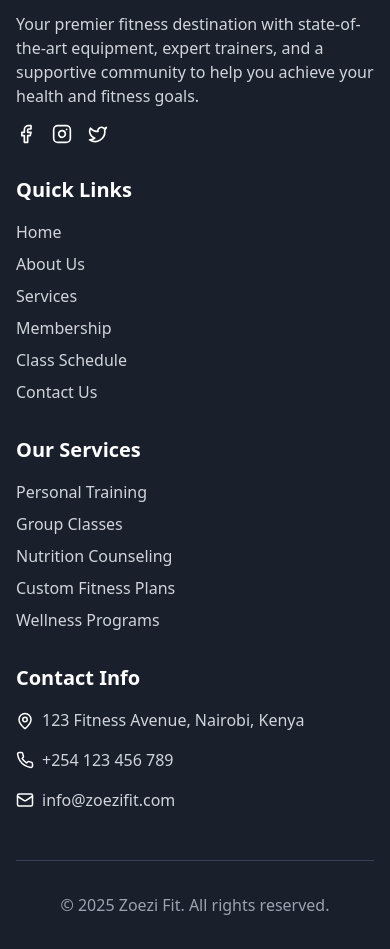
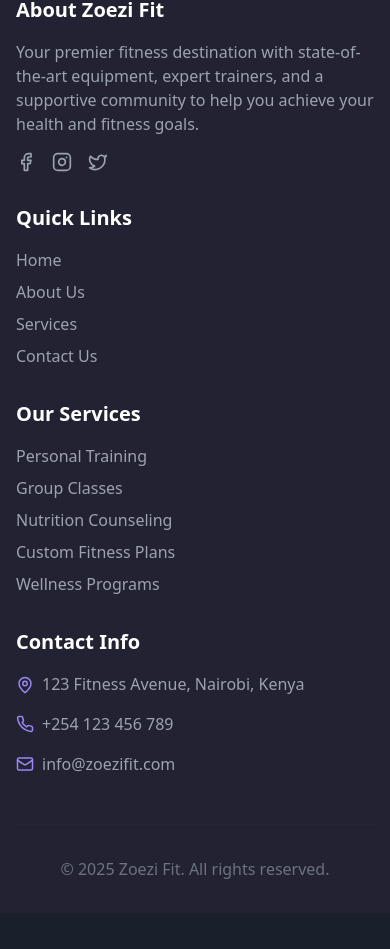
Before and after one commit to giddyutman/zoezi-fit-unleashed, a React (Vite) app: page /about in a window 390 px wide. Shown: the part 5699-6648 px from the top of the page. After the commit the page ends 6612 px from the top, so only its background shows below. Built offline with nearby package versions, Linux system fonts and the light colour scheme.

Commit message:
Refactor: Implement dark theme and remove sections
Implement dark theme and remove pricing, gallery, and schedule sections from the website.

```diff
--- a/src/App.tsx
+++ b/src/App.tsx
@@ -7,9 +7,6 @@ import { BrowserRouter, Routes, Route } from "react-router-dom";
 import Index from "./pages/Index";
 import About from "./pages/About";
 import Services from "./pages/Services";
-import Pricing from "./pages/Pricing";
-import Schedule from "./pages/Schedule";
-import Gallery from "./pages/Gallery";
 import Contact from "./pages/Contact";
 import NotFound from "./pages/NotFound";
 
@@ -25,9 +22,6 @@ const App = () => (
           <Route path="/" element={<Index />} />
           <Route path="/about" element={<About />} />
           <Route path="/services" element={<Services />} />
-          <Route path="/pricing" element={<Pricing />} />
-          <Route path="/schedule" element={<Schedule />} />
-          <Route path="/gallery" element={<Gallery />} />
           <Route path="/contact" element={<Contact />} />
           <Route path="*" element={<NotFound />} />
         </Routes>
--- a/src/components/Footer.tsx
+++ b/src/components/Footer.tsx
@@ -4,23 +4,23 @@ import { Facebook, Instagram, Twitter, MapPin, Phone, Mail } from 'lucide-react'
 
 const Footer = () => {
   return (
-    <footer className="bg-zoezi-dark text-white pt-16 pb-8">
+    <footer className="bg-zoezi-dark-card text-gray-300 pt-16 pb-8 border-t border-gray-800">
       <div className="max-container">
         <div className="grid grid-cols-1 md:grid-cols-2 lg:grid-cols-4 gap-8">
           {/* About */}
           <div>
-            <h3 className="text-xl font-bold mb-4">About Zoezi Fit</h3>
-            <p className="text-gray-300 mb-4">
+            <h3 className="text-xl font-bold mb-4 text-white">About Zoezi Fit</h3>
+            <p className="text-gray-400 mb-4">
               Your premier fitness destination with state-of-the-art equipment, expert trainers, and a supportive community to help you achieve your health and fitness goals.
             </p>
             <div className="flex space-x-4">
-              <a href="#" className="hover:text-zoezi-purple transition-colors">
+              <a href="#" className="text-gray-400 hover:text-zoezi-purple transition-colors">
                 <Facebook size={20} />
               </a>
-              <a href="#" className="hover:text-zoezi-purple transition-colors">
+              <a href="#" className="text-gray-400 hover:text-zoezi-purple transition-colors">
                 <Instagram size={20} />
               </a>
-              <a href="#" className="hover:text-zoezi-purple transition-colors">
+              <a href="#" className="text-gray-400 hover:text-zoezi-purple transition-colors">
                 <Twitter size={20} />
               </a>
             </div>
@@ -28,73 +28,67 @@ const Footer = () => {
 
           {/* Quick Links */}
           <div>
-            <h3 className="text-xl font-bold mb-4">Quick Links</h3>
+            <h3 className="text-xl font-bold mb-4 text-white">Quick Links</h3>
             <ul className="space-y-2">
               <li>
-                <Link to="/" className="text-gray-300 hover:text-white transition-colors">Home</Link>
+                <Link to="/" className="text-gray-400 hover:text-white transition-colors">Home</Link>
               </li>
               <li>
-                <Link to="/about" className="text-gray-300 hover:text-white transition-colors">About Us</Link>
+                <Link to="/about" className="text-gray-400 hover:text-white transition-colors">About Us</Link>
               </li>
               <li>
-                <Link to="/services" className="text-gray-300 hover:text-white transition-colors">Services</Link>
+                <Link to="/services" className="text-gray-400 hover:text-white transition-colors">Services</Link>
               </li>
               <li>
-                <Link to="/pricing" className="text-gray-300 hover:text-white transition-colors">Membership</Link>
-              </li>
-              <li>
-                <Link to="/schedule" className="text-gray-300 hover:text-white transition-colors">Class Schedule</Link>
-              </li>
-              <li>
-                <Link to="/contact" className="text-gray-300 hover:text-white transition-colors">Contact Us</Link>
+                <Link to="/contact" className="text-gray-400 hover:text-white transition-colors">Contact Us</Link>
               </li>
             </ul>
           </div>
 
           {/* Services */}
           <div>
-            <h3 className="text-xl font-bold mb-4">Our Services</h3>
+            <h3 className="text-xl font-bold mb-4 text-white">Our Services</h3>
             <ul className="space-y-2">
               <li>
-                <Link to="/services" className="text-gray-300 hover:text-white transition-colors">Personal Training</Link>
+                <Link to="/services" className="text-gray-400 hover:text-white transition-colors">Personal Training</Link>
               </li>
               <li>
-                <Link to="/services" className="text-gray-300 hover:text-white transition-colors">Group Classes</Link>
+                <Link to="/services" className="text-gray-400 hover:text-white transition-colors">Group Classes</Link>
               </li>
               <li>
-                <Link to="/services" className="text-gray-300 hover:text-white transition-colors">Nutrition Counseling</Link>
+                <Link to="/services" className="text-gray-400 hover:text-white transition-colors">Nutrition Counseling</Link>
               </li>
               <li>
-                <Link to="/services" className="text-gray-300 hover:text-white transition-colors">Custom Fitness Plans</Link>
+                <Link to="/services" className="text-gray-400 hover:text-white transition-colors">Custom Fitness Plans</Link>
               </li>
               <li>
-                <Link to="/services" className="text-gray-300 hover:text-white transition-colors">Wellness Programs</Link>
+                <Link to="/services" className="text-gray-400 hover:text-white transition-colors">Wellness Programs</Link>
               </li>
             </ul>
           </div>
 
           {/* Contact Info */}
           <div>
-            <h3 className="text-xl font-bold mb-4">Contact Info</h3>
+            <h3 className="text-xl font-bold mb-4 text-white">Contact Info</h3>
             <ul className="space-y-4">
               <li className="flex items-start">
-                <MapPin className="mr-2 mt-1 flex-shrink-0" size={18} />
-                <span className="text-gray-300">123 Fitness Avenue, Nairobi, Kenya</span>
+                <MapPin className="mr-2 mt-1 flex-shrink-0 text-zoezi-purple" size={18} />
+                <span className="text-gray-400">123 Fitness Avenue, Nairobi, Kenya</span>
               </li>
               <li className="flex items-center">
-                <Phone className="mr-2 flex-shrink-0" size={18} />
-                <span className="text-gray-300">+254 123 456 789</span>
+                <Phone className="mr-2 flex-shrink-0 text-zoezi-purple" size={18} />
+                <span className="text-gray-400">+254 123 456 789</span>
               </li>
               <li className="flex items-center">
-                <Mail className="mr-2 flex-shrink-0" size={18} />
-                <span className="text-gray-300">info@zoezifit.com</span>
+                <Mail className="mr-2 flex-shrink-0 text-zoezi-purple" size={18} />
+                <span className="text-gray-400">info@zoezifit.com</span>
               </li>
             </ul>
           </div>
         </div>
 
-        <div className="border-t border-gray-700 mt-12 pt-8 text-center">
-          <p className="text-gray-400">&copy; {new Date().getFullYear()} Zoezi Fit. All rights reserved.</p>
+        <div className="border-t border-gray-800 mt-12 pt-8 text-center">
+          <p className="text-gray-500">&copy; {new Date().getFullYear()} Zoezi Fit. All rights reserved.</p>
         </div>
       </div>
     </footer>
--- a/src/components/Navbar.tsx
+++ b/src/components/Navbar.tsx
@@ -1,7 +1,7 @@
 
 import { useState } from 'react';
 import { Link } from 'react-router-dom';
-import { Menu, X, ChevronDown } from 'lucide-react';
+import { Menu, X } from 'lucide-react';
 
 const Navbar = () => {
   const [isMenuOpen, setIsMenuOpen] = useState(false);
@@ -11,48 +11,42 @@ const Navbar = () => {
   };
 
   return (
-    <nav className="w-full bg-white shadow-sm sticky top-0 z-50">
+    <nav className="w-full bg-zoezi-dark shadow-sm sticky top-0 z-50 border-b border-gray-800">
       <div className="max-container flex justify-between items-center py-4">
         {/* Logo */}
         <Link to="/" className="flex items-center gap-2">
           <span className="text-2xl font-bold text-zoezi-purple">Zoezi</span>
-          <span className="text-2xl font-bold text-zoezi-dark">Fit</span>
+          <span className="text-2xl font-bold text-gray-200">Fit</span>
         </Link>
 
         {/* Desktop Navigation */}
         <div className="hidden md:flex space-x-8">
-          <Link to="/" className="font-medium hover:text-zoezi-purple transition-colors">Home</Link>
-          <Link to="/about" className="font-medium hover:text-zoezi-purple transition-colors">About</Link>
-          <Link to="/services" className="font-medium hover:text-zoezi-purple transition-colors">Services</Link>
-          <Link to="/pricing" className="font-medium hover:text-zoezi-purple transition-colors">Pricing</Link>
-          <Link to="/schedule" className="font-medium hover:text-zoezi-purple transition-colors">Schedule</Link>
-          <Link to="/gallery" className="font-medium hover:text-zoezi-purple transition-colors">Gallery</Link>
-          <Link to="/contact" className="font-medium hover:text-zoezi-purple transition-colors">Contact</Link>
+          <Link to="/" className="font-medium text-gray-300 hover:text-zoezi-purple transition-colors">Home</Link>
+          <Link to="/about" className="font-medium text-gray-300 hover:text-zoezi-purple transition-colors">About</Link>
+          <Link to="/services" className="font-medium text-gray-300 hover:text-zoezi-purple transition-colors">Services</Link>
+          <Link to="/contact" className="font-medium text-gray-300 hover:text-zoezi-purple transition-colors">Contact</Link>
         </div>
 
         {/* Join Now Button */}
         <div className="hidden md:block">
-          <Link to="/pricing" className="btn-primary">Join Now</Link>
+          <Link to="/contact" className="btn-primary">Join Now</Link>
         </div>
 
         {/* Mobile Menu Button */}
-        <button className="md:hidden" onClick={toggleMenu}>
+        <button className="md:hidden text-gray-300" onClick={toggleMenu}>
           {isMenuOpen ? <X size={24} /> : <Menu size={24} />}
         </button>
       </div>
 
       {/* Mobile Menu */}
       {isMenuOpen && (
-        <div className="md:hidden bg-white py-4 px-6 shadow-lg absolute top-full left-0 right-0 z-50">
+        <div className="md:hidden bg-zoezi-dark-card py-4 px-6 shadow-lg absolute top-full left-0 right-0 z-50 border border-gray-800">
           <div className="flex flex-col space-y-4">
-            <Link to="/" className="font-medium hover:text-zoezi-purple transition-colors" onClick={toggleMenu}>Home</Link>
-            <Link to="/about" className="font-medium hover:text-zoezi-purple transition-colors" onClick={toggleMenu}>About</Link>
-            <Link to="/services" className="font-medium hover:text-zoezi-purple transition-colors" onClick={toggleMenu}>Services</Link>
-            <Link to="/pricing" className="font-medium hover:text-zoezi-purple transition-colors" onClick={toggleMenu}>Pricing</Link>
-            <Link to="/schedule" className="font-medium hover:text-zoezi-purple transition-colors" onClick={toggleMenu}>Schedule</Link>
-            <Link to="/gallery" className="font-medium hover:text-zoezi-purple transition-colors" onClick={toggleMenu}>Gallery</Link>
-            <Link to="/contact" className="font-medium hover:text-zoezi-purple transition-colors" onClick={toggleMenu}>Contact</Link>
-            <Link to="/pricing" className="btn-primary text-center" onClick={toggleMenu}>Join Now</Link>
+            <Link to="/" className="font-medium text-gray-300 hover:text-zoezi-purple transition-colors" onClick={toggleMenu}>Home</Link>
+            <Link to="/about" className="font-medium text-gray-300 hover:text-zoezi-purple transition-colors" onClick={toggleMenu}>About</Link>
+            <Link to="/services" className="font-medium text-gray-300 hover:text-zoezi-purple transition-colors" onClick={toggleMenu}>Services</Link>
+            <Link to="/contact" className="font-medium text-gray-300 hover:text-zoezi-purple transition-colors" onClick={toggleMenu}>Contact</Link>
+            <Link to="/contact" className="btn-primary text-center" onClick={toggleMenu}>Join Now</Link>
           </div>
         </div>
       )}
--- a/src/index.css
+++ b/src/index.css
@@ -5,32 +5,32 @@
 
 @layer base {
   :root {
-    --background: 0 0% 100%;
-    --foreground: 240 5.9% 10%;
+    --background: 240 10% 3.9%;
+    --foreground: 0 0% 98%;
 
-    --card: 0 0% 100%;
-    --card-foreground: 240 5.9% 10%;
+    --card: 240 10% 3.9%;
+    --card-foreground: 0 0% 98%;
 
-    --popover: 0 0% 100%;
-    --popover-foreground: 240 5.9% 10%;
+    --popover: 240 10% 3.9%;
+    --popover-foreground: 0 0% 98%;
 
     --primary: 258 81% 74%;
-    --primary-foreground: 0 0% 100%;
+    --primary-foreground: 0 0% 98%;
 
     --secondary: 258 35% 54%;
-    --secondary-foreground: 0 0% 100%;
+    --secondary-foreground: 0 0% 98%;
 
-    --muted: 240 4.8% 95.9%;
-    --muted-foreground: 240 3.8% 46.1%;
+    --muted: 240 3.7% 15.9%;
+    --muted-foreground: 240 5% 64.9%;
 
     --accent: 263 78% 91%;
-    --accent-foreground: 240 5.9% 10%;
+    --accent-foreground: 240 10% 3.9%;
 
     --destructive: 0 84.2% 60.2%;
     --destructive-foreground: 0 0% 98%;
 
-    --border: 240 5.9% 90%;
-    --input: 240 5.9% 90%;
+    --border: 240 3.7% 15.9%;
+    --input: 240 3.7% 15.9%;
     --ring: 258 81% 74%;
 
     --radius: 0.5rem;
@@ -43,7 +43,7 @@
   }
 
   body {
-    @apply bg-background text-foreground;
+    @apply bg-zoezi-dark text-gray-200;
     font-feature-settings: "rlig" 1, "calt" 1;
   }
 }
@@ -82,6 +82,6 @@
   }
 
   .card {
-    @apply bg-white rounded-lg shadow-md hover:shadow-lg transition-shadow duration-300;
+    @apply bg-zoezi-dark-card rounded-lg shadow-md hover:shadow-lg transition-shadow duration-300 border border-gray-800;
   }
 }
--- a/tailwind.config.ts
+++ b/tailwind.config.ts
@@ -59,6 +59,7 @@ export default {
 					'dark-purple': '#7E69AB',
 					'light-purple': '#D6BCFA',
 					dark: '#1A1F2C',
+					'dark-card': '#222232',
 					light: '#F6F6F7',
 					gray: '#8E9196'
 				}
```
Also changed, not shown: src/components/Hero.tsx (+5 -5 lines).
